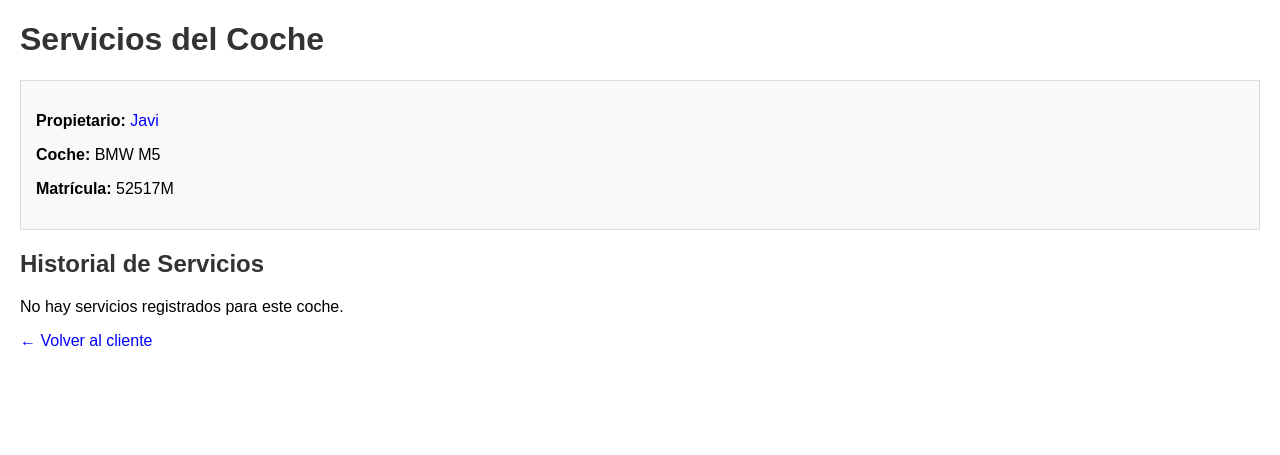
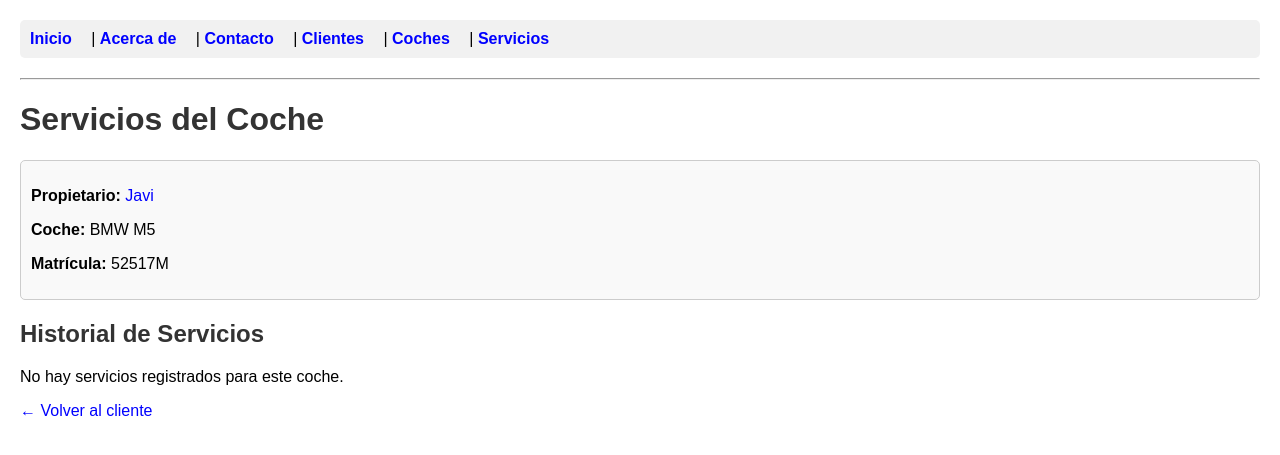
Before and after one commit to pablomg10/arquitecturasoftware, a Django app: page /coches/1/servicios/ in a window 1280 px wide. Shown: the top 455 px of the page. Run offline with Django 5.2, Linux system fonts and the light colour scheme; data comes from the database, SQL or seed files in the repository; both versions use the stored data as it was after the commit.

Commit message:
practica6(formularios)

```diff
--- a/app_gestion_coches/urls.py
+++ b/app_gestion_coches/urls.py
@@ -1,15 +1,29 @@
 from django.urls import path
 from .views import (
     lista_clientes, detalle_cliente,
+    lista_coches, lista_servicios,
     registrar_cliente, registrar_coche, registrar_servicio,
     buscar_cliente, buscar_coche_por_matricula,
-    buscar_coches_de_cliente, buscar_servicios_de_coche
+    buscar_coches_de_cliente, buscar_servicios_de_coche,
+    nuevo_cliente, nuevo_coche, nuevo_servicio, nuevo_coche_servicio,
+    inicio, acerca_de, contacto
 )
 
 urlpatterns = [
+    path('inicio/', inicio, name='inicio'),
+    path('acerca/', acerca_de, name='acerca'),
+    path('contacto/', contacto, name='contacto'),
+
+    path('clientes/', lista_clientes, name='lista_clientes'),
+    path('coches/', lista_coches, name='lista_coches'),
+    path('servicios/', lista_servicios, name='lista_servicios'),
+
     # URLs originales
-    path('clientes/', lista_clientes, name='lista_clientes'),
     path('clientes/<int:cliente_id>/', detalle_cliente, name='detalle_cliente'),
+    path('clientes/nuevo/', nuevo_cliente, name='nuevo_cliente'),
+    path('coches/nuevo/', nuevo_coche, name='nuevo_coche'),
+    path('servicios/nuevo/', nuevo_servicio, name='nuevo_servicio'),
+    path('coche-servicio/nuevo/', nuevo_coche_servicio, name='nuevo_coche_servicio'),
 
     # URLs para registro
     path('clientes/registrar/', registrar_cliente, name='registrar_cliente'),
--- a/app_gestion_coches/views.py
+++ b/app_gestion_coches/views.py
@@ -1,12 +1,21 @@
 from django.http import JsonResponse
-from django.shortcuts import render
+from django.shortcuts import render, redirect
 from django.views.decorators.csrf import csrf_exempt
 import json
 from .models import Cliente, Coche, Servicio, CocheServicio
+from .forms import ClienteForm, CocheForm, ServicioForm, CocheServicioForm, ContactoForm
 
 def lista_clientes(request):
     clientes = Cliente.objects.all()
     return render(request, 'app_gestion_coches/lista_clientes.html', {'clientes': clientes})
+
+def lista_coches(request):
+    coches = Coche.objects.all()
+    return render(request, 'app_gestion_coches/lista_coches.html', {'coches': coches})
+
+def lista_servicios(request):
+    servicios = Servicio.objects.all()
+    return render(request, 'app_gestion_coches/lista_servicios.html', {'servicios': servicios})
 
 def detalle_cliente(request, cliente_id):
     try:
@@ -124,3 +133,64 @@ def buscar_servicios_de_coche(request, coche_id):
         return render(request, 'app_gestion_coches/servicios_coche.html', context)
     except Coche.DoesNotExist:
         return JsonResponse({"error": "Coche no encontrado"}, status=404)
+
+
+def nuevo_cliente(request):
+    if request.method == 'POST':
+        form = ClienteForm(request.POST)
+        if form.is_valid():
+            form.save()
+            return redirect('lista_clientes')
+    else:
+        form = ClienteForm()
+    return render(request, 'app_gestion_coches/formulario.html', {'form': form, 'titulo': 'Nuevo Cliente'})
+
+
+def nuevo_coche(request):
+    if request.method == 'POST':
+        form = CocheForm(request.POST)
+        if form.is_valid():
+            form.save()
+            return redirect('lista_clientes')
+    else:
+        form = CocheForm()
+    return render(request, 'app_gestion_coches/formulario.html', {'form': form, 'titulo': 'Nuevo Coche'})
+
+
+def nuevo_servicio(request):
+    if request.method == 'POST':
+        form = ServicioForm(request.POST)
+        if form.is_valid():
+            form.save()
+            return redirect('lista_clientes')
+    else:
+        form = ServicioForm()
+    return render(request, 'app_gestion_coches/formulario.html', {'form': form, 'titulo': 'Nuevo Servicio'})
+
+
+def nuevo_coche_servicio(request):
+    if request.method == 'POST':
+        form = CocheServicioForm(request.POST)
+        if form.is_valid():
+            form.save()
+            return redirect('lista_clientes')
+    else:
+        form = CocheServicioForm()
+    return render(request, 'app_gestion_coches/formulario.html', {'form': form, 'titulo': 'Nuevo CocheServicio'})
+
+def contacto(request):
+    if request.method == 'POST':
+        formulario = ContactoForm(request.POST)
+        if formulario.is_valid():
+            nombre = formulario.cleaned_data['nombre']
+            return render(request, 'app_gestion_coches/gracias.html', {'nombre': nombre})
+    else:
+        formulario = ContactoForm()
+
+    return render(request, 'app_gestion_coches/contacto.html', {'formulario': formulario})
+
+def inicio(request):
+    return render(request, 'app_gestion_coches/inicio.html')
+
+def acerca_de(request):
+    return render(request, 'app_gestion_coches/acerca.html')
--- /dev/null
+++ b/templates/app_gestion_coches/acerca.html
@@ -0,0 +1,6 @@
+{% extends 'app_gestion_coches/base.html' %}
+{% block titulo %}Acerca de{% endblock %}
+{% block contenido %}
+    <h2>Acerca de</h2>
+    <p>Somos un taller experto en todo tipo de vehículos.</p>
+{% endblock %}
--- /dev/null
+++ b/templates/app_gestion_coches/base.html
@@ -0,0 +1,79 @@
+<!DOCTYPE html>
+<html lang="es">
+<head>
+    <meta charset="UTF-8">
+    <title>{% block titulo %}Taller{% endblock %}</title>
+    <style>
+        body {
+            font-family: Arial, sans-serif;
+            margin: 20px;
+        }
+        h1, h2 {
+            color: #333;
+        }
+        nav {
+            margin-bottom: 20px;
+            padding: 10px;
+            background-color: #f1f1f1;
+            border-radius: 5px;
+        }
+        nav a {
+            color: blue;
+            text-decoration: none;
+            margin-right: 15px;
+            font-weight: bold;
+        }
+        nav a:hover {
+            text-decoration: underline;
+        }
+        .item-list {
+            border: 1px solid #ccc;
+            padding: 10px;
+            margin: 10px 0;
+            background-color: white;
+            border-radius: 5px;
+        }
+        .form-container {
+            background: #f9f9f9;
+            padding: 15px;
+            border: 1px solid #ddd;
+            border-radius: 5px;
+            max-width: 500px;
+        }
+        button, .btn {
+            margin-top: 10px;
+            padding: 8px 12px;
+            background-color: #007bff;
+            color: white;
+            border: none;
+            border-radius: 4px;
+            cursor: pointer;
+            text-decoration: none;
+            display: inline-block;
+        }
+        button:hover, .btn:hover {
+            background-color: #0056b3;
+        }
+        a {
+            color: blue;
+            text-decoration: none;
+        }
+        a:hover {
+            text-decoration: underline;
+        }
+    </style>
+</head>
+<body>
+    <nav>
+        <a href="{% url 'inicio' %}">Inicio</a> |
+        <a href="{% url 'acerca' %}">Acerca de</a> |
+        <a href="{% url 'contacto' %}">Contacto</a> |
+        <a href="{% url 'lista_clientes' %}">Clientes</a> |
+        <a href="{% url 'lista_coches' %}">Coches</a> |
+        <a href="{% url 'lista_servicios' %}">Servicios</a>
+    </nav>
+    <hr>
+    {% block contenido %}
+    {% endblock %}
+</body>
+</html>
--- /dev/null
+++ b/templates/app_gestion_coches/inicio.html
@@ -0,0 +1,6 @@
+{% extends 'app_gestion_coches/base.html' %}
+{% block titulo %}Inicio{% endblock %}
+{% block contenido %}
+    <h2>Página de Inicio</h2>
+    <p>Bienvenido al Taller de Coches.</p>
+{% endblock %}
--- a/templates/app_gestion_coches/servicios_coche.html
+++ b/templates/app_gestion_coches/servicios_coche.html
@@ -1,39 +1,9 @@
-<!DOCTYPE html>
-<html>
-<head>
-    <title>Servicios - {{ coche.marca }} {{ coche.modelo }}</title>
-    <style>
-        body {
-            font-family: Arial, sans-serif;
-            margin: 20px;
-        }
-        h1, h2 {
-            color: #333;
-        }
-        .info {
-            background-color: #f9f9f9;
-            padding: 15px;
-            border: 1px solid #ddd;
-            margin: 10px 0;
-        }
-        .servicio {
-            border: 1px solid #ccc;
-            padding: 10px;
-            margin: 10px 0;
-        }
-        a {
-            color: blue;
-            text-decoration: none;
-        }
-        a:hover {
-            text-decoration: underline;
-        }
-    </style>
-</head>
-<body>
+{% extends 'app_gestion_coches/base.html' %}
+{% block titulo %}Servicios - {{ coche.marca }} {{ coche.modelo }}{% endblock %}
+{% block contenido %}
     <h1>Servicios del Coche</h1>
 
-    <div class="info">
+    <div class="item-list" style="background-color: #f9f9f9;">
         <p><strong>Propietario:</strong> <a href="{% url 'detalle_cliente' coche.cliente.id %}">{{ coche.cliente.nombre }}</a></p>
         <p><strong>Coche:</strong> {{ coche.marca }} {{ coche.modelo }}</p>
         <p><strong>Matrícula:</strong> {{ coche.matricula }}</p>
@@ -43,10 +13,10 @@
 
     {% if coche_servicios %}
         {% for coche_servicio in coche_servicios %}
-        <div class="servicio">
+        <div class="item-list">
             <p><strong>{{ coche_servicio.servicio.nombre }}</strong></p>
             <p>{{ coche_servicio.servicio.descripcion }}</p>
-            <p><em>Fecha: {{ coche_servicio.fecha|date:"d/m/Y H:i" }}</em></p>
+            <p><em>Fecha: {{ coche_servicio.fecha|date:"d/m/Y" }}</em></p>
         </div>
         {% endfor %}
     {% else %}
@@ -54,5 +24,4 @@
     {% endif %}
 
     <p><a href="{% url 'detalle_cliente' coche.cliente.id %}">← Volver al cliente</a></p>
-</body>
-</html>
+{% endblock %}
```
Also changed, not shown: app_gestion_coches/forms.py (added, +27 -0 lines), templates/app_gestion_coches/contacto.html (added, +22 -0 lines), templates/app_gestion_coches/detalle_cliente.html (+7 -38 lines), templates/app_gestion_coches/formulario.html (added, +13 -0 lines), templates/app_gestion_coches/gracias.html (added, +8 -0 lines), templates/app_gestion_coches/lista_clientes.html (+6 -30 lines), templates/app_gestion_coches/lista_coches.html (added, +18 -0 lines), templates/app_gestion_coches/lista_servicios.html (added, +16 -0 lines), db.sqlite3.
